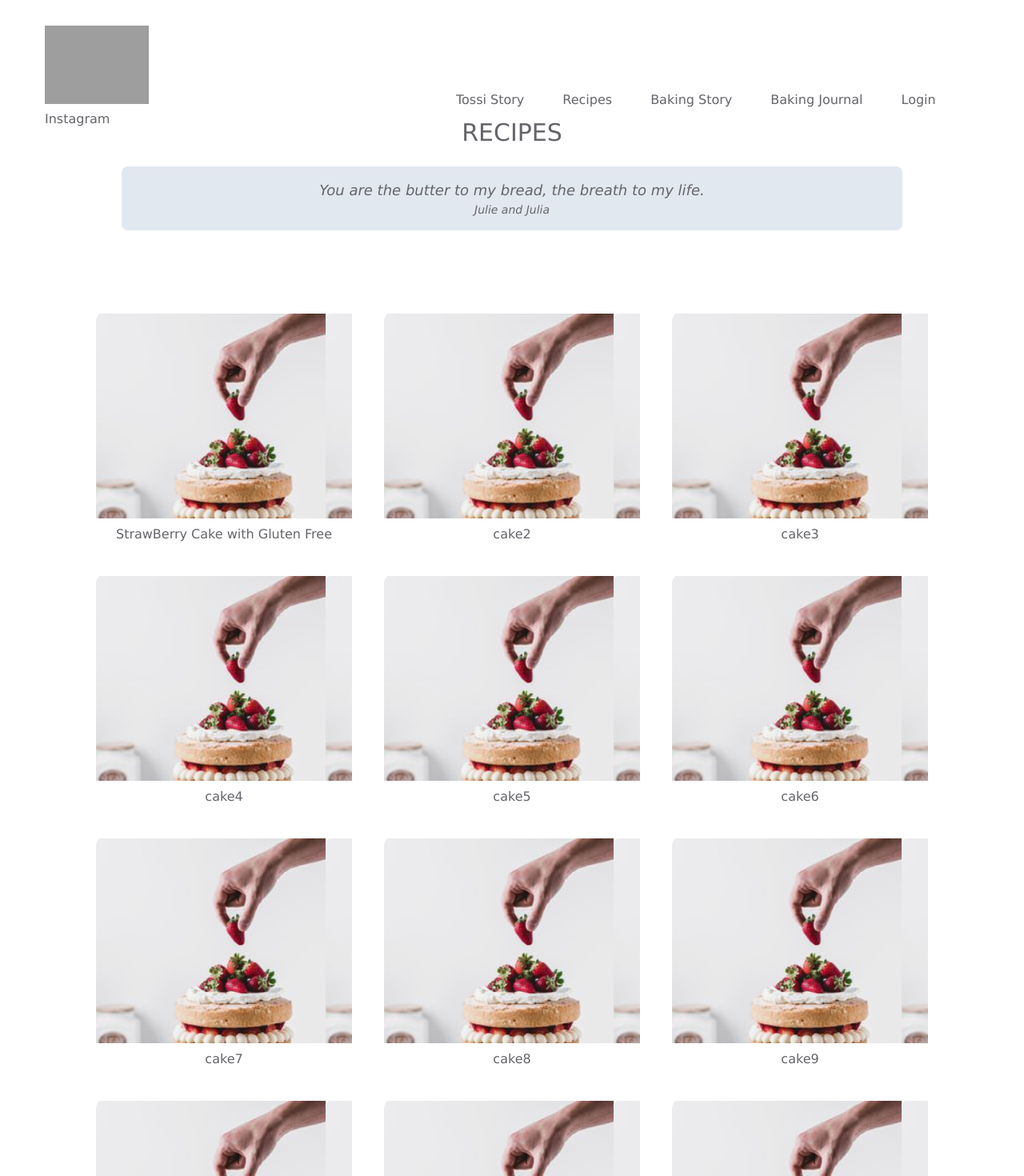
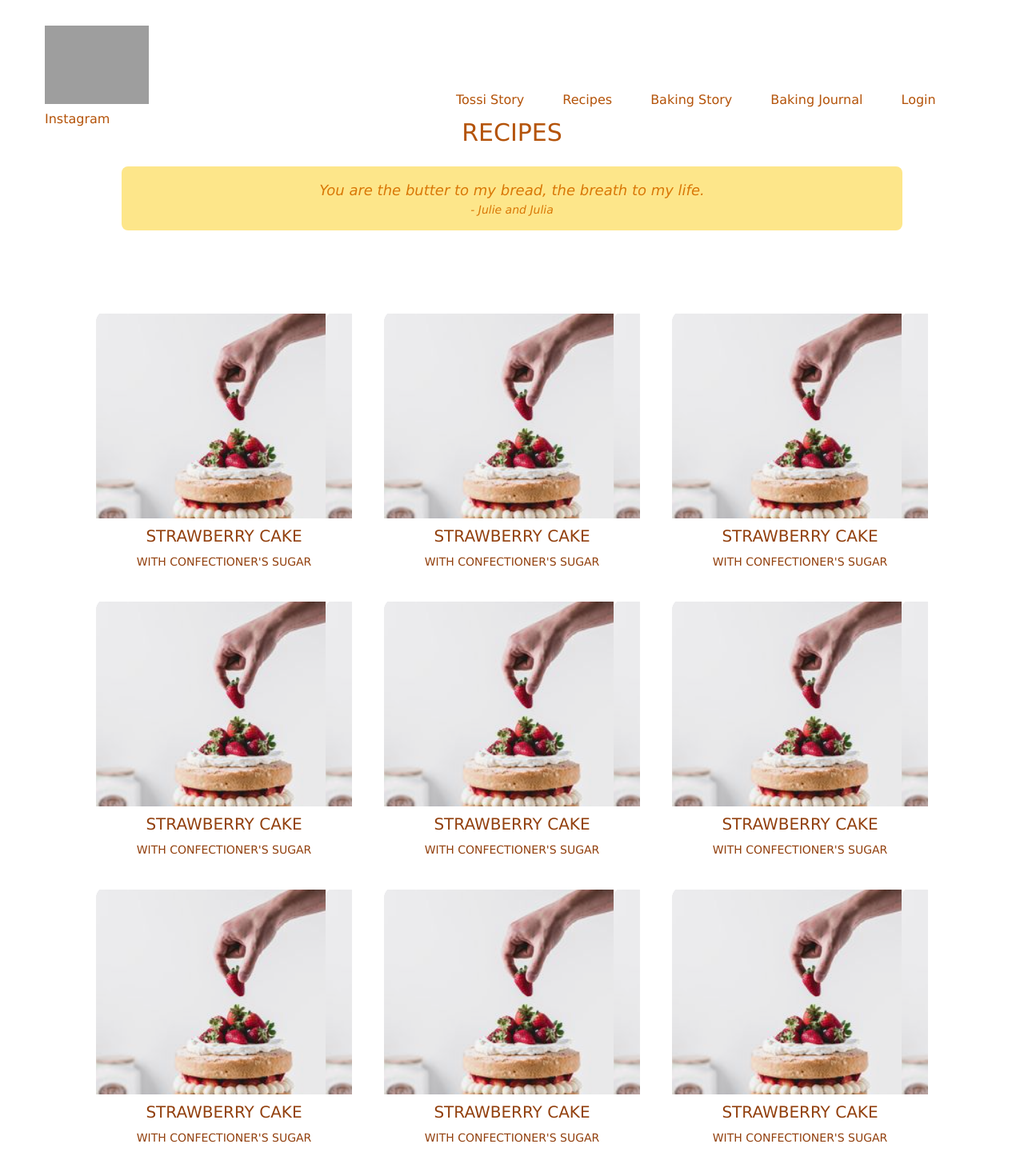
Before and after one commit to sssssshhh/tossi.github.io, a Next.js app: page /baking/recipes in a window 1280 px wide. Shown: the top 1470 px of the page at 80% size. Built offline with nearby package versions, Linux system fonts and the light colour scheme; grey boxes are pictures that could not be loaded.

Commit message:
20230626_header, recipies

```diff
--- a/components/header.tsx
+++ b/components/header.tsx
@@ -6,43 +6,45 @@ export default function Header(){
       <>
         <title>Tossi</title>
         <div className="position: fixed w-full h-28 px-14 bg-white">
-          <ul className='display: block pt-8 mx-auto'>
-            <li className='display: inline-block pr-96'>
+          <ul className="display: block pt-8 mx-auto">
+            <li className="display: inline-block pr-96 hover:cursor-pointer">
+              <Link legacyBehavior href="/">
                 <Image
                       src="/logo_top.png"
                       width={130}
                       height={70}
                       alt="This is flower."
                     />
-            </li>
-            <li className='display: inline-block pr-12'>
-              <Link href='/baking/tossiStory'>
-                <div className='hover:text-green-500 text-base'>Tossi Story</div>
               </Link>
             </li>
-            <li className='display: inline-block pr-12'>
-              <Link href='/baking/recipes'>
-                <div className='hover:text-green-500 text-base'>Recipes</div>
+            <li className="display: inline-block pr-12">
+              <Link href="/baking/tossiStory">
+                <div className="text-base text-amber-700 hover:text-amber-300">Tossi Story</div>
               </Link>
             </li>
-            <li className='display: inline-block pr-12'>
-              <Link href='/baking/bakingStory'>
-                <div className='hover:text-green-500 text-base'>Baking Story</div>
+            <li className="display: inline-block pr-12">
+              <Link href="/baking/recipes">
+                <div className="text-base text-amber-700 hover:text-amber-300">Recipes</div>
               </Link>
             </li>
-            <li className='display: inline-block pr-12'>
-              <Link href='/baking/bakingJournal'>
-                <div className='hover:text-green-500 text-base'>Baking Journal</div>
+            <li className="display: inline-block pr-12">
+              <Link href="/baking/bakingStory">
+                <div className="text-base text-amber-700 hover:text-amber-300">Baking Story</div>
               </Link>
             </li>
-            <li className='display: inline-block pr-12'>
-              <Link href='/baking/notice'>
-                <div className='hover:text-green-500 text-base'>Login</div>
+            <li className="display: inline-block pr-12">
+              <Link href="/baking/bakingJournal">
+                <div className="text-base text-amber-700 hover:text-amber-300">Baking Journal</div>
               </Link>
             </li>
-            <li className='display: inline-block pr-12'>
-              <Link href='/baking/academy'>
-                <div className='hover:text-green-500 text-base'>Instagram</div>
+            <li className="display: inline-block pr-12">
+              <Link href="/baking/notice">
+                <div className="text-base text-amber-700 hover:text-amber-300">Login</div>
+              </Link>
+            </li>
+            <li className="display: inline-block pr-12">
+              <Link href="/baking/academy">
+                <div className="text-base text-amber-700 hover:text-amber-300">Instagram</div>
               </Link>
             </li>
           </ul>
--- a/pages/baking/recipes.tsx
+++ b/pages/baking/recipes.tsx
@@ -1,20 +1,20 @@
 export default function Recipes(){
   const Recipes = [
-    {"title": "StrawBerry Cake with Gluten Free", "img": "../img/victoriaCake_2.jpg"},
-    {"title": "cake2", "img": "../img/victoriaCake_2.jpg"},
-    {"title": "cake3", "img": "../img/victoriaCake_2.jpg"},
-    {"title": "cake4", "img": "../img/victoriaCake_2.jpg"},
-    {"title": "cake5", "img": "../img/victoriaCake_2.jpg"},
-    {"title": "cake6", "img": "../img/victoriaCake_2.jpg"},
-    {"title": "cake7", "img": "../img/victoriaCake_2.jpg"},
-    {"title": "cake8", "img": "../img/victoriaCake_2.jpg"},
-    {"title": "cake9", "img": "../img/victoriaCake_2.jpg"},
-    {"title": "cake10", "img": "../img/victoriaCake_2.jpg"},
-    {"title": "cake11", "img": "../img/victoriaCake_2.jpg"},
-    {"title": "cake12", "img": "../img/victoriaCake_2.jpg"},
-    {"title": "cake13", "img": "../img/victoriaCake_2.jpg"},
-    {"title": "cake14", "img": "../img/victoriaCake_2.jpg"},
-    {"title": "cake15", "img": "../img/victoriaCake_2.jpg"},
+    {"title": "STRAWBERRY CAKE", "ingredient":"CONFECTIONER'S SUGAR", "img": "../img/victoriaCake_2.jpg"},
+    {"title": "STRAWBERRY CAKE", "ingredient":"CONFECTIONER'S SUGAR", "img": "../img/victoriaCake_2.jpg"},
+    {"title": "STRAWBERRY CAKE", "ingredient":"CONFECTIONER'S SUGAR", "img": "../img/victoriaCake_2.jpg"},
+    {"title": "STRAWBERRY CAKE", "ingredient":"CONFECTIONER'S SUGAR", "img": "../img/victoriaCake_2.jpg"},
+    {"title": "STRAWBERRY CAKE", "ingredient":"CONFECTIONER'S SUGAR", "img": "../img/victoriaCake_2.jpg"},
+    {"title": "STRAWBERRY CAKE", "ingredient":"CONFECTIONER'S SUGAR", "img": "../img/victoriaCake_2.jpg"},
+    {"title": "STRAWBERRY CAKE", "ingredient":"CONFECTIONER'S SUGAR", "img": "../img/victoriaCake_2.jpg"},
+    {"title": "STRAWBERRY CAKE", "ingredient":"CONFECTIONER'S SUGAR", "img": "../img/victoriaCake_2.jpg"},
+    {"title": "STRAWBERRY CAKE", "ingredient":"CONFECTIONER'S SUGAR", "img": "../img/victoriaCake_2.jpg"},
+    {"title": "STRAWBERRY CAKE", "ingredient":"CONFECTIONER'S SUGAR", "img": "../img/victoriaCake_2.jpg"},
+    {"title": "STRAWBERRY CAKE", "ingredient":"CONFECTIONER'S SUGAR", "img": "../img/victoriaCake_2.jpg"},
+    {"title": "STRAWBERRY CAKE", "ingredient":"CONFECTIONER'S SUGAR", "img": "../img/victoriaCake_2.jpg"},
+    {"title": "STRAWBERRY CAKE", "ingredient":"CONFECTIONER'S SUGAR", "img": "../img/victoriaCake_2.jpg"},
+    {"title": "STRAWBERRY CAKE", "ingredient":"CONFECTIONER'S SUGAR", "img": "../img/victoriaCake_2.jpg"},
+    {"title": "STRAWBERRY CAKE", "ingredient":"CONFECTIONER'S SUGAR", "img": "../img/victoriaCake_2.jpg"},
   ];
   const rowCount = Math.ceil(Recipes.length / 3);
   const ROWS = 3;
@@ -22,11 +22,11 @@ export default function Recipes(){
     return (
       <div className="w-full h-3/4 px-14 pt-28 flex flex-col justify-center items-center space-y-10">
         <div className="w-full flex flex-col justify-center items-center mb-16">
-          <div className="py-6 text-3xl">RECIPES</div>
-          <div className="w-full h-full p-4 bg-slate-200 rounded-lg text-center">
+          <div className="py-6 text-3xl text-amber-700">RECIPES</div>
+          <div className="w-full h-full p-4 text-amber-600 bg-amber-200 rounded-lg text-center">
             <i className="text-lg">You are the butter to my bread, the breath to my life.</i>
             <br/>
-            <i className="text-sm">Julie and Julia</i>
+            <i className="text-sm">- Julie and Julia</i>
           </div>
         </div>
         <div className="flex flex-col space-y-10">
@@ -40,9 +40,10 @@ export default function Recipes(){
                   const recipe = Recipes[recipeIndex];
 
                   return (
-                    <div className="flex flex-col items-center space-y-2">
+                    <div className="flex flex-col items-center space-y-2 text-amber-800">
                       <div className="w-80 h-64 bg-[url('../img/victoriaCake_2.jpg')]"></div>
-                      <div className="text-base">{recipe.title}</div>
+                      <div className="font-extralight text-xl">{recipe.title}</div>
+                      <div className="font-light text-sm">WITH {recipe.ingredient}</div>
                     </div>
                   );
                 }
```
Lines whose indentation alone changed are shown as unchanged.
